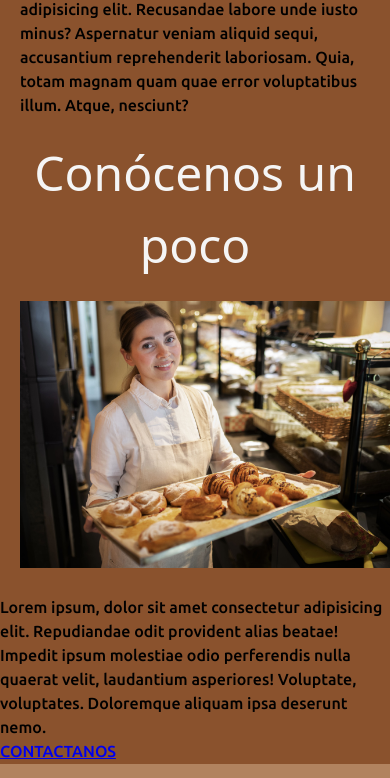
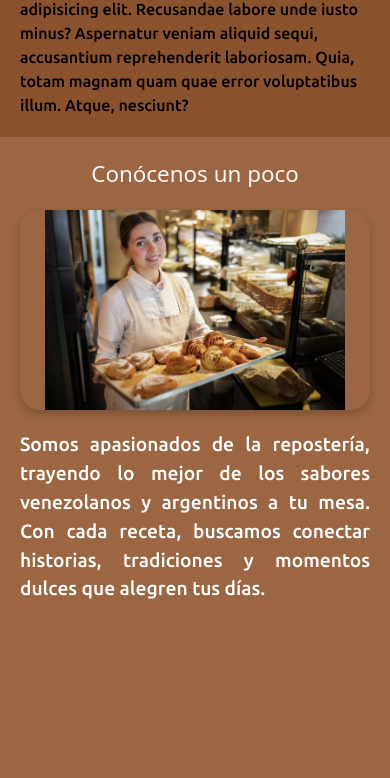
Before and after one commit to Gracimars/DulceEncuentro, a plain HTML site: page index.html in a window 390 px wide. Shown: the part 5553-6331 px from the top of the page. Drawn offline with Linux system fonts and the light colour scheme; a web font is replaced by a local one.

Commit message:
Update Nosotros Section

```diff
--- a/css/estilos.css
+++ b/css/estilos.css
@@ -225,32 +225,7 @@ main {
   }
 }
 
-/* .postresDestacados {
-  .galeriaDestacados {
-    padding: 20px;
-    margin: 0 auto;
-    display: flex;
-    justify-content: space-between;
-    align-items: center;
-    flex-wrap: wrap;
-    gap: 10px;
-    .cardDestacados {
-      text-align: center;
-      padding: 10px;
-      border: 4px solid #a5673f;
-      border-radius: 5px;
-      width: 70%;
-      margin: 0 auto;
-
-      img {
-        width: 200px;
-        object-fit: cover;
-      }
-    }
-  }
-} */
 /* Estilos para las reseñas */
-
 .reseñas {
   .ctaReseñas {
     width: 100%;
@@ -283,11 +258,69 @@ main {
 
 /* Estilos para sección nosotros */
 .nosotros {
-  img {
-    width: 400px;
+  text-align: center;
+  padding: 20px;
+  background-color: rgba(217, 179, 145, 0.2); /* Fondo suave */
+  height: 100vh;
+  width: 100%;
+}
+
+.nosotros h2 {
+  margin-bottom: 20px;
+}
+
+.contenedorNosotros {
+  display: flex;
+  align-items: center;
+  justify-content: space-between;
+  gap: 20px;
+  margin: 0 auto;
+  max-width: 1200px;
+}
+
+.nosotrosImg {
+  background-image: url("../assets/img/ownerpastry.jpg");
+  background-size: contain;
+  background-repeat: no-repeat;
+  background-position: center;
+  object-fit: cover;
+  width: 50%;
+  height: 300px;
+  border-radius: 20px;
+  box-shadow: 0 4px 8px rgba(0, 0, 0, 0.2);
+}
+
+.nosotrosText {
+  width: 50%;
+  font-size: 1.6rem;
+  line-height: 1.8;
+  color: #fff;
+  text-align: justify;
+}
+
+/* Responsividad */
+@media (max-width: 768px) {
+  .nosotros h2 {
+    font-size: 1.4rem; /* Tamaño más pequeño para títulos */
   }
-  div {
-    margin: 20px;
+
+  .nosotrosText {
+    font-size: 1.2rem;
+  }
+
+  .contenedorNosotros {
+    flex-direction: column; /* Apila los elementos */
+    align-items: center;
+    gap: 20px;
+  }
+
+  .nosotrosImg,
+  .nosotrosText {
+    width: 100%;
+  }
+
+  .nosotrosImg {
+    height: 200px; /* Altura ajustada en pantallas pequeñas */
   }
 }
 
--- a/index.html
+++ b/index.html
@@ -82,16 +82,6 @@
             <a href="">Agregar al carrito</a>
           </div>
 
-          <!-- <div class="cardDestacados">
-            <img
-              src="./assets/img/besos_de_coco.jpg"
-              alt="Besos de Coco, dulce Venezolano"
-            />
-            <h3>Besos de Coco</h3>
-            <h4>800$ ARS</h4>
-            <a href="">Agregar al carrito</a>
-          </div>
- -->
           <div class="cardDestacados">
             <img
               src="./assets/img/chocotorta-destacada.jpg"
@@ -163,23 +153,38 @@
           </p>
         </div>
       </section>
+
       <!-- Quienes somos -->
       <section class="nosotros">
         <h2>Conócenos un poco</h2>
-        <div>
-          <img
-            src="./assets/img/ownerpastry.jpg"
-            alt="Dueñas de la pasteleria"
-          />
+        <div class="contenedorNosotros">
+          <div class="nosotrosImg"></div>
+          <div class="nosotrosText">
+            <p>
+              Somos apasionados de la repostería, trayendo lo mejor de los
+              sabores venezolanos y argentinos a tu mesa. Con cada receta,
+              buscamos conectar historias, tradiciones y momentos dulces que
+              alegren tus días.
+            </p>
+          </div>
         </div>
-        <p>
-          Lorem ipsum, dolor sit amet consectetur adipisicing elit. Repudiandae
-          odit provident alias beatae! Impedit ipsum molestiae odio perferendis
-          nulla quaerat velit, laudantium asperiores! Voluptate, voluptates.
-          Doloremque aliquam ipsa deserunt nemo.
-        </p>
-        <a href="./pages/contacto.html">CONTACTANOS</a>
       </section>
+
+      <!--       <section class="nosotros">
+        <h2>Conócenos un poco</h2>
+        <div class="contenedorNosotros">
+          <div class="nosotrosImg"></div>
+
+          <div class="nosotrosText">
+            <p>
+              Lorem ipsum, dolor sit amet consectetur adipisicing elit.
+              Repudiandae odit provident alias beatae! Impedit ipsum molestiae
+              odio perferendis nulla quaerat velit, laudantium asperiores!
+              Voluptate, voluptates. Doloremque aliquam ipsa deserunt nemo.
+            </p>
+          </div>
+        </div>
+      </section> -->
     </main>
 
     <footer>
```
